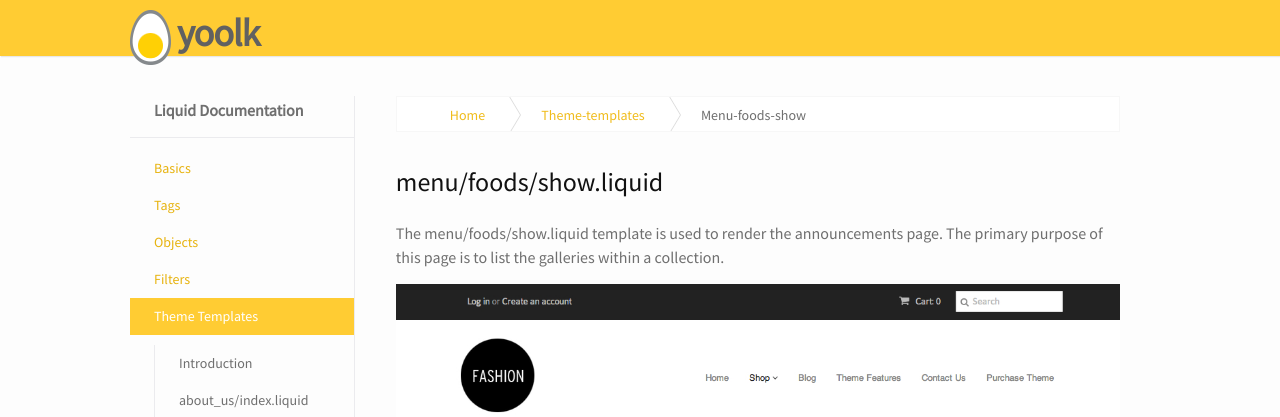
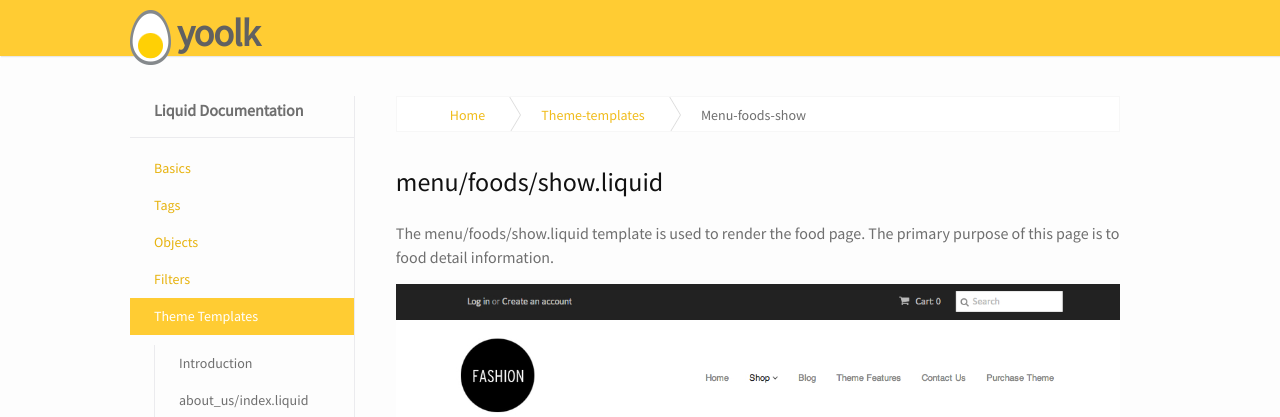
Before and after one commit to yoolk/liquid-documentation, a Jekyll site: the page built from theme-templates/menu-foods-show/index.md, in a window 1280 px wide and 1300 px high. Shown: the top 417 px of the window. Built offline with Jekyll 4.4.1, drawn with Linux system fonts in a browser that asks for light colours; nearby versions of some CDN libraries.

Commit message:
update page map, menu category, menu show and menu index

```diff
--- a/theme-templates/menu-foods-show/index.md
+++ b/theme-templates/menu-foods-show/index.md
@@ -5,6 +5,6 @@
 
 <h2 class="section-title">menu/foods/show.liquid</h2>
 
-The menu/foods/show.liquid template is used to render the announcements page. The primary purpose of this page is to list the galleries within a collection.
+The menu/foods/show.liquid template is used to render the food page. The primary purpose of this page is to food detail information.
 
-![announcements]({{ '/images/theme-templates/ex_collection.jpg' | prepend: site.baseurl }})
+![food detail]({{ '/images/theme-templates/ex_collection.jpg' | prepend: site.baseurl }})
```
Also changed, not shown: theme-templates/map-index/index.md (+1 -1 lines), theme-templates/menu-categories-show/index.md (+2 -2 lines), theme-templates/menu-index/index.md (+2 -2 lines).
